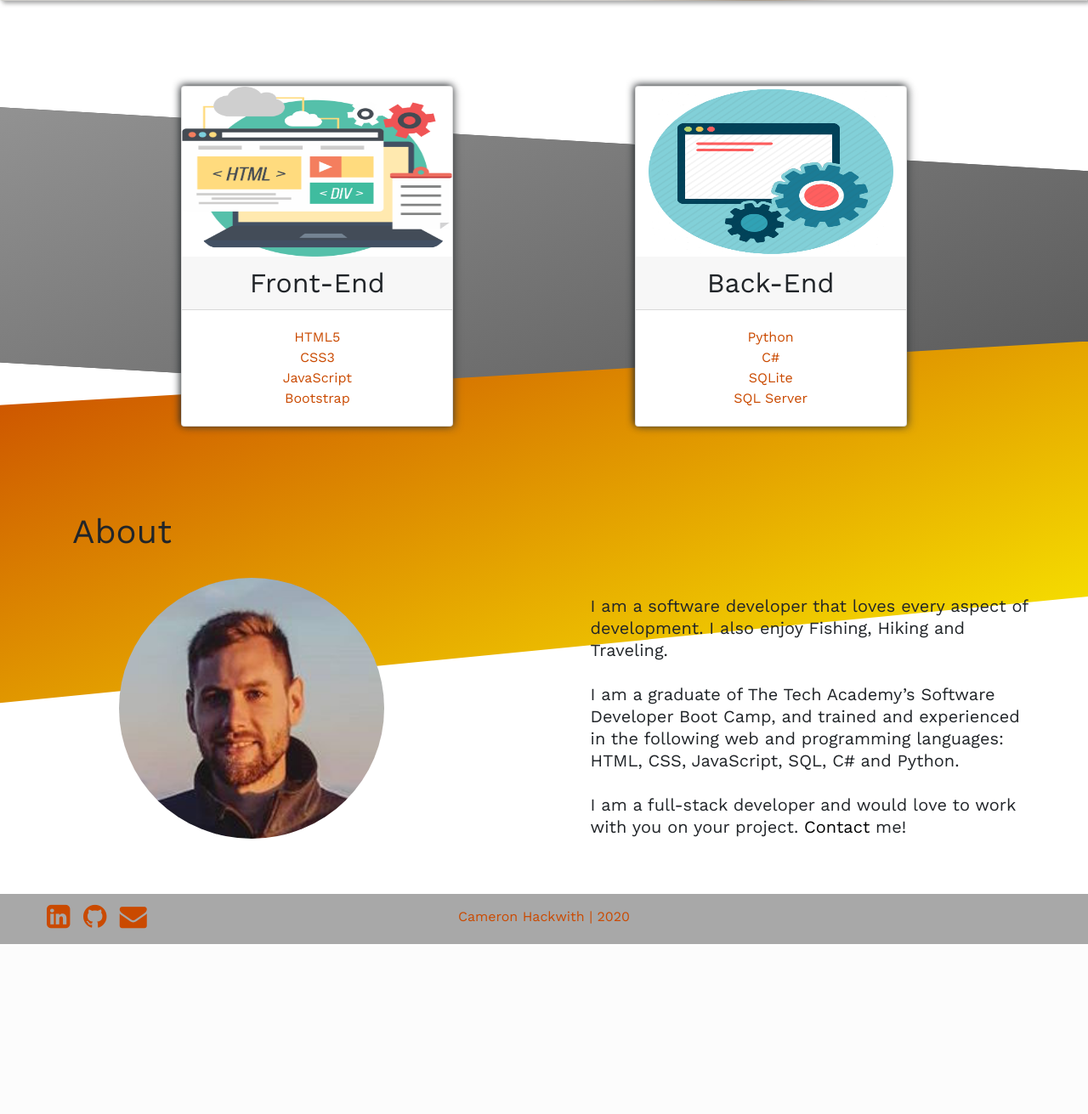
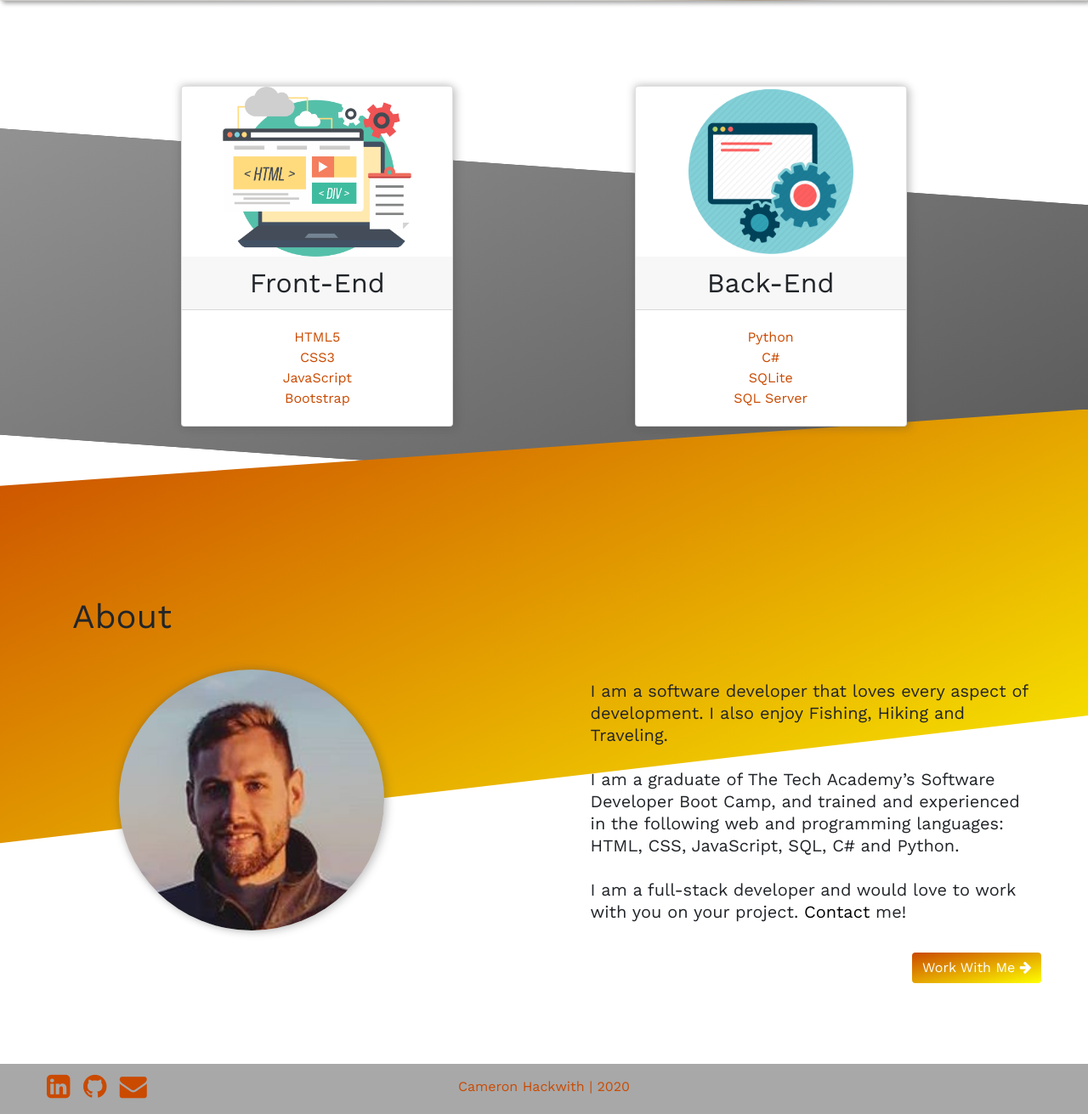
Before and after one commit to hackwithcameron/PortfolioDjango, a Django app: page / in a window 1280 px wide. Shown: the part 799-2110 px from the top of the page at 85% size. Before the commit the page ends 1910 px from the top, so only its background shows below. Run offline with Django 3.2, Linux system fonts and the light colour scheme; some libraries are stand-ins or nearby versions.

Commit message:
Navigation
Added some buttons to help with navigation of website.

```diff
--- a/Contact/views.py
+++ b/Contact/views.py
@@ -14,7 +14,7 @@ def home(request):
             lastName = form.cleaned_data['last_Name']
             message = form.cleaned_data['message']
             sender = form.cleaned_data['email_Address']
-            # Sending email using Sendgrid
+            # Sending email using Sendgrid and build in Django function
             send_mail(
                 # Subject
                 '{} {}'.format(firstName, lastName),
@@ -30,5 +30,6 @@ def home(request):
     context = {'form': form}
     return render(request, 'Contact/contactHome.html', context)
 
+# Contact form success page
 def success(request):
     return render(request, 'Contact/success.html')
--- a/static/css/Portfolio.css
+++ b/static/css/Portfolio.css
@@ -11,6 +11,21 @@ body {
     font-family: 'Work Sans', sans-serif;
 }
 
+.btn{
+    min-width: 100px;
+}
+
+.buttonLayout{
+    background-image: linear-gradient(to bottom right, rgb(202, 74, 0), yellow);
+    border: none;
+    color: white;
+    min-width: 100px;
+}
+
+.buttonLayout:hover{
+    color: white;
+    background-image: linear-gradient(to bottom right, rgb(185, 68, 0), rgb(211, 211, 0));
+}
 
 
 /********* Navbar *********/
@@ -203,8 +218,13 @@ body {
 
 .development{
     box-shadow: 5px 3px 10px rgba(83, 83, 83, 0.2),
-                -1px -1px 10px;
+                -1px -1px 10px rgba(83, 83, 83, 0.3);
     z-index: 100;
+}
+
+.development img{
+    margin: 0 auto;
+    max-width: 100%;
 }
 
 .cardHover:hover{
@@ -251,8 +271,10 @@ body {
 }
 
 #contact-btn{
-    width: 25%;
+    border: none;
 }
+
+/********* Contact Success *********/
 
 .jumbotronSection{
     height: 100%;
@@ -263,15 +285,26 @@ body {
     position: relative;
     top: 30%;
     width: 50%;
-    box-shadow: 2px 2px 5px 2px rgba(83,83,83,.5)
+    box-shadow: 2px 2px 5px 2px rgba(83,83,83,.5);
+}
+
+.successButtonContainer{
+    display: flex;
+}
+
+.successButton{
+    margin: 0 auto;
+    width: 100px;
 }
 
 /********* About *********/
 
 #about{
     width: 100%;
-    padding-top: 100px;
+    padding-top: 200px;
     margin-bottom: 50px;
+    padding-bottom: 100px;
+    font-weight: 00;
 }
 
 #aboutContainer{
@@ -284,10 +317,17 @@ body {
     margin-bottom: 30px;
 }
 
+.aboutPicContainer{
+    display:flex;
+    align-items: center;
+}
+
 .profilepic{
     width: 50%;
     margin-left: 100px;
     border-radius: 50%;
+    box-shadow: 5px 3px 10px rgba(83, 83, 83, 0.2),
+    -1px -1px 10px rgba(83, 83, 83, 0.3);
 }
 
 #contactlink{
@@ -303,6 +343,12 @@ body {
     font-size: 20px;
     line-height: 1.3;
     padding-top: 20px;
+}
+
+.aboutButton{
+    position: absolute;
+    margin-top: 35px;
+    right: 0;
 }
 
 /********* Projects *********/
@@ -367,6 +413,10 @@ body {
     color: rgb(202, 74, 0);
 }
 
+.logo-box a:hover{
+    color: rgb(252, 92, 0);
+}
+
 .logo-box li {
     display: inline;
     margin-right: 10px;
--- a/templates/Contact/contactHome.html
+++ b/templates/Contact/contactHome.html
@@ -23,6 +23,7 @@
                             {% endfor %}
                             {{ form.non_field_errors }}
                             <div class="border-top pt-3">
+                                <a href="{% url 'HomePage:index' %}" class="btn buttonLayout"><i class="fa fa-arrow-left"></i>  Home</a>
                                 <button onclick="{% url 'Contact:success' %}" class="btn btn-primary" id="contact-btn" type="submit">Submit</button>
                             </div>
                         </div>
--- a/templates/Contact/success.html
+++ b/templates/Contact/success.html
@@ -13,6 +13,9 @@
                 <div class="text-center">
                     <p>I will be in contact with you soon!</p>
                 </div>
+                <div class="successButtonContainer">
+                    <a href="{% url 'HomePage:index' %}" type="btn" class="btn buttonLayout successButton">Home</a>
+                </div>
             </div>
         </div>
     </div>
--- a/templates/Home/index.html
+++ b/templates/Home/index.html
@@ -60,7 +60,7 @@
                         <h1 class="col-md-1" id="aboutLabel">About</h1>
                     </div>
                     <div class="row justify-content-center">
-                        <div class="col-md-6">
+                        <div class="col-md-6 aboutPicContainer">
                             <img src="{% static 'images/ProfilePicture.jpg' %}" class="profilepic" alt="Picture">
                         </div>
                         <div class="col-md-5 aboutText-container">
@@ -75,6 +75,7 @@
                                 I am a full-stack developer and would love to work with you on
                                 your project. <a id="contactlink" href="{% url 'Contact:contact' %}">Contact</a> me!
                                 <br>
+                                <a class="btn buttonLayout aboutButton" type="button" href="{% url 'Contact:contact' %}">Work With Me  <i class="fa fa-arrow-right"></i></a>
                             </p>
                         </div>
                     </div>
```
